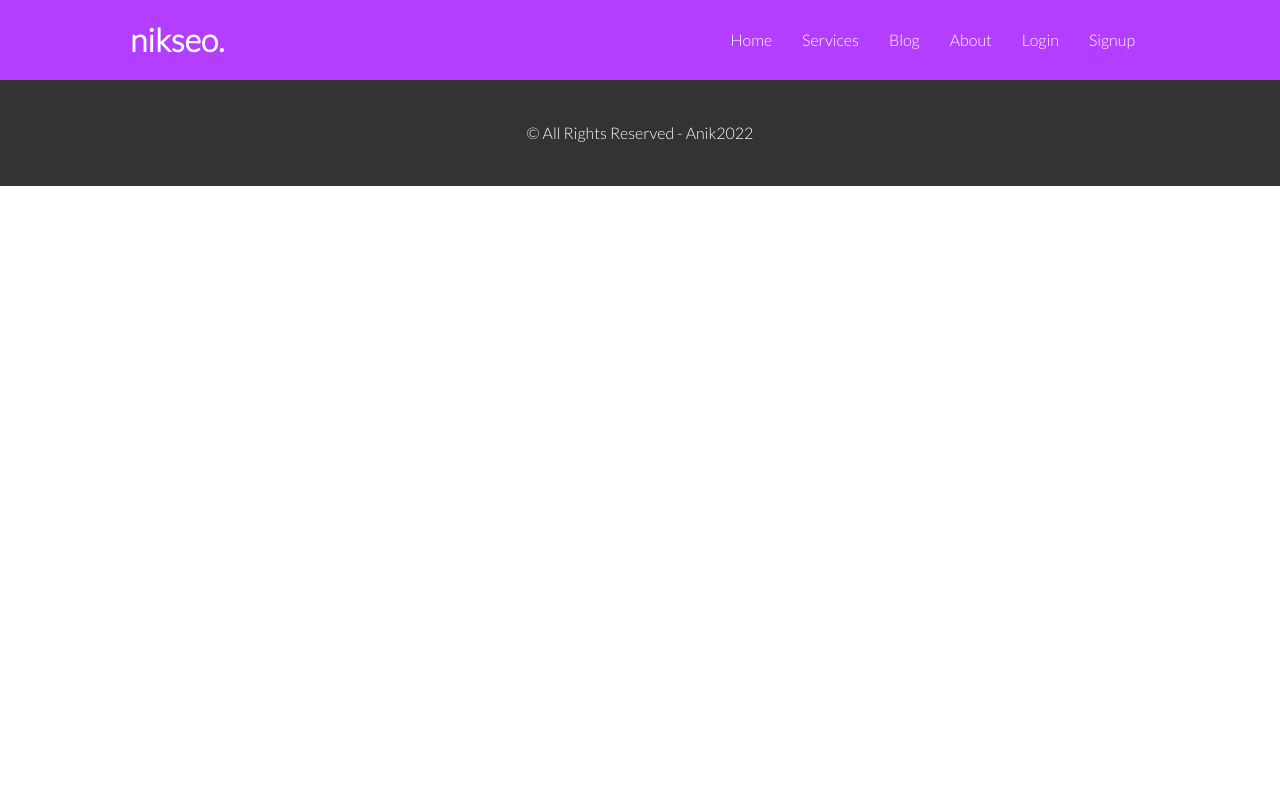
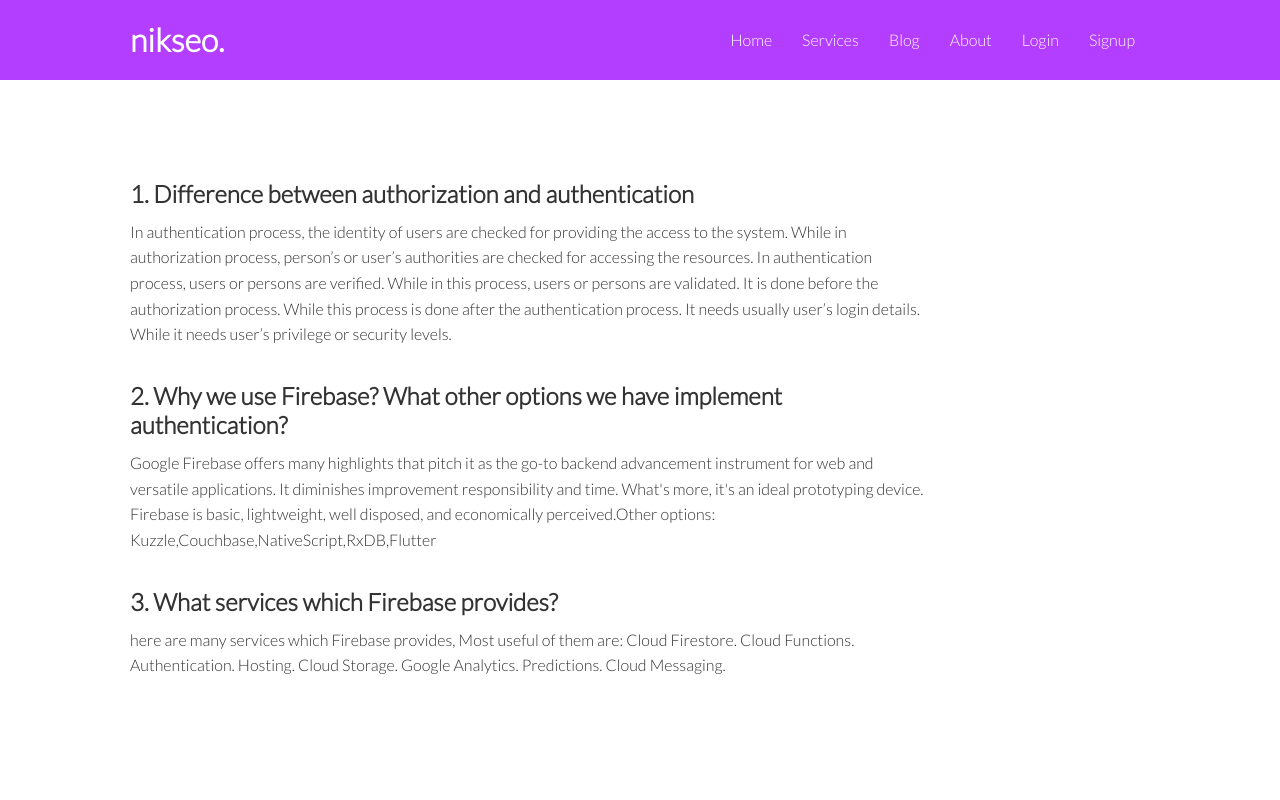
Before and after one commit to Anik-the-dev/niks-seo-service, a React (Create React App) app: page /blog in a window 1280 px wide. Shown: the top 800 px of the page. Built offline with nearby package versions, Linux system fonts and the light colour scheme; no server answers.

Commit message:
blog done

```diff
--- a/src/components/Blog/Blog.js
+++ b/src/components/Blog/Blog.js
@@ -2,7 +2,34 @@ import React from 'react';
 
 const Blog = () => {
     return (
-        <div>
+        <div className='container md-flex'>
+            <div className='blog'>
+
+                <h2>1. Difference between authorization and authentication</h2>
+                <p>In authentication process, the identity of users are checked for providing the access to the system.
+                    While in authorization process, person’s or user’s authorities are checked for accessing the resources.
+                    In authentication process, users or persons are verified.
+                    While in this process, users or persons are validated.
+                    It is done before the authorization process.
+                    While this process is done after the authentication process.
+                    It needs usually user’s login details.
+                    While it needs user’s privilege or security levels.</p>
+                <br />
+                <h2>2. Why we use Firebase? What other options we have implement authentication?</h2>
+                <p>Google Firebase offers many highlights that pitch it as the go-to backend advancement instrument for web and versatile applications. It diminishes improvement responsibility and time. What's more, it's an ideal prototyping device. Firebase is basic, lightweight, well disposed, and economically perceived.Other options: Kuzzle,Couchbase,NativeScript,RxDB,Flutter</p>
+                <br />
+                <h2>3. What services which Firebase provides?</h2>
+                <p>here are many services which Firebase provides, Most useful of them are:
+                    Cloud Firestore.
+                    Cloud Functions.
+                    Authentication.
+                    Hosting.
+                    Cloud Storage.
+                    Google Analytics.
+                    Predictions.
+                    Cloud Messaging.</p>
+
+            </div>
 
         </div>
     );
--- a/src/css/style.css
+++ b/src/css/style.css
@@ -93,6 +93,12 @@ img {
 .autosignin p {
     font-weight: 800px;
     font-size: 1rem;
+}
+
+.blog{
+    margin: 100px 0 350px;
+    max-height: 100vh;
+    max-width: 100vh;
 }
 
 
```
